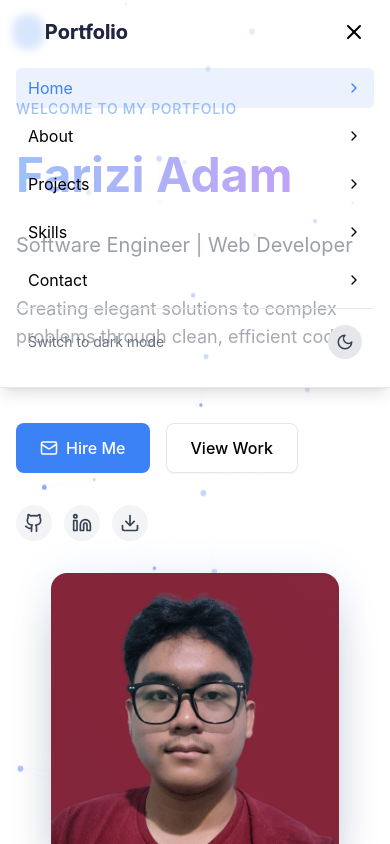
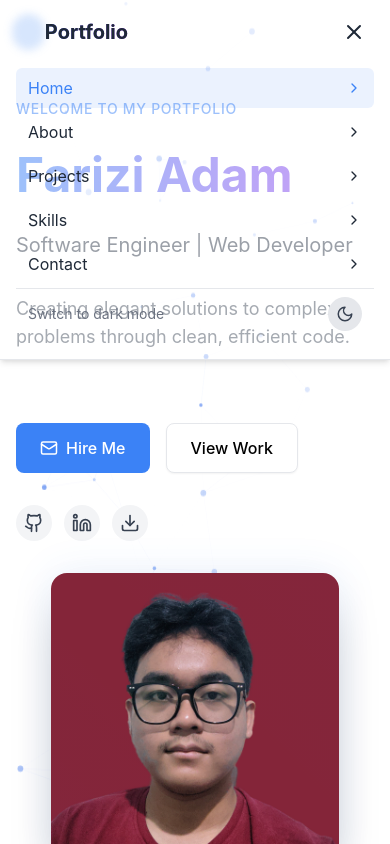
Before and after one commit to fariziadam11/FariziPortfolio, a React (Create React App) app: page / in a window 390 px wide. Both pictures are taken after a click on the button "Open menu". Shown: the top 844 px of the page. Built offline with nearby package versions, Linux system fonts and the light colour scheme.

Commit message:
fix navbar in mobile

```diff
--- a/src/components/Navbar.jsx
+++ b/src/components/Navbar.jsx
@@ -1,5 +1,5 @@
 import React, { useState, useEffect, useRef } from 'react';
-import { motion, AnimatePresence, useScroll, useTransform } from 'framer-motion';
+import { motion, AnimatePresence, useScroll } from 'framer-motion';
 import { useTheme } from '../context/ThemeContext';
 import { Sun, Moon, Menu, X, ChevronRight } from 'lucide-react';
 
@@ -8,37 +8,54 @@ const Navbar = () => {
   const [mobileMenuOpen, setMobileMenuOpen] = useState(false);
   const [isMobile, setIsMobile] = useState(false);
   const [activeSection, setActiveSection] = useState('home');
+  const [scrollProgress, setScrollProgress] = useState(0);
   const navRef = useRef(null);
 
-  // Scroll progress for transparency effect
+  // Use simpler scroll handling
   const { scrollY } = useScroll();
-  const navBackground = useTransform(
-    scrollY,
-    [0, 100],
-    [
-      darkMode ? 'rgba(17, 24, 39, 0.5)' : 'rgba(255, 255, 255, 0.5)',
-      darkMode ? 'rgba(17, 24, 39, 0.95)' : 'rgba(255, 255, 255, 0.95)'
-    ]
-  );
-  const navBlur = useTransform(
-    scrollY,
-    [0, 100],
-    ['blur(0px)', 'blur(10px)']
-  );
+
+  // Update scroll progress manually
+  useEffect(() => {
+    const unsubscribe = scrollY.on("change", (latest) => {
+      setScrollProgress(Math.min(latest / 100, 1));
+    });
+
+    return () => unsubscribe();
+  }, [scrollY]);
+
+  // Calculate background styles based on scroll progress
+  const getNavStyles = () => {
+    const bgOpacity = 0.5 + (scrollProgress * 0.45);
+    const blurAmount = scrollProgress * 10;
+
+    return {
+      backgroundColor: darkMode
+        ? `rgba(17, 24, 39, ${bgOpacity})`
+        : `rgba(255, 255, 255, ${bgOpacity})`,
+      backdropFilter: `blur(${blurAmount}px)`,
+      WebkitBackdropFilter: `blur(${blurAmount}px)`,
+      position: 'fixed',
+      width: '100%',
+      zIndex: 20,
+      borderBottomWidth: '1px',
+      borderBottomColor: darkMode ? 'rgb(31, 41, 55)' : 'rgb(229, 231, 235)',
+      boxShadow: '0 4px 6px -1px rgba(0, 0, 0, 0.1), 0 2px 4px -1px rgba(0, 0, 0, 0.06)'
+    };
+  };
 
   // Detect mobile view
   useEffect(() => {
     const checkMobile = () => {
-      setIsMobile(window.innerWidth < 768); // Tailwind's md breakpoint
+      setIsMobile(window.innerWidth < 768);
+
+      // Close mobile menu when switching to desktop view
+      if (window.innerWidth >= 768) {
+        setMobileMenuOpen(false);
+      }
     };
 
-    // Check initial load
     checkMobile();
-
-    // Add resize listener
     window.addEventListener('resize', checkMobile);
-
-    // Cleanup
     return () => window.removeEventListener('resize', checkMobile);
   }, []);
 
@@ -47,7 +64,7 @@ const Navbar = () => {
     const sections = ['home', 'about', 'projects', 'skills', 'contact'];
 
     const handleScroll = () => {
-      const scrollPosition = window.scrollY + 100; // Offset for better detection
+      const scrollPosition = window.scrollY + 100;
 
       for (const section of sections) {
         const element = document.getElementById(section);
@@ -69,16 +86,17 @@ const Navbar = () => {
   }, []);
 
   const handleNavigation = (e, targetId) => {
-    // Prevent default behavior
     e.preventDefault();
 
-    // Mobile-specific handling
-    if (isMobile) {
+    // For mobile, close menu first then navigate
+    if (isMobile && mobileMenuOpen) {
+      // Close menu immediately
       setMobileMenuOpen(false);
 
+      // Small delay to let menu close visually before scrolling
       setTimeout(() => {
         navigateToSection(targetId);
-      }, 300);
+      }, 100);
     } else {
       // Desktop - immediate navigation
       navigateToSection(targetId);
@@ -89,11 +107,10 @@ const Navbar = () => {
     const targetElement = document.getElementById(targetId);
 
     if (targetElement) {
-      targetElement.scrollIntoView({
-        behavior: 'smooth',
-        block: 'start'
-      });
+      // Update active section immediately
+      setActiveSection(targetId);
 
+      // Scroll to section
       window.scrollTo({
         top: targetElement.offsetTop,
         behavior: 'smooth'
@@ -116,7 +133,7 @@ const Navbar = () => {
     { href: '#contact', label: 'Contact', id: 'contact' }
   ];
 
-  // Variants for animations
+  // Simplified animations for desktop only
   const navItemVariants = {
     hidden: { opacity: 0, y: -10 },
     visible: (i) => ({
@@ -130,34 +147,24 @@ const Navbar = () => {
     })
   };
 
+  // Simplified mobile menu animation
   const mobileMenuVariants = {
     closed: {
       opacity: 0,
       height: 0,
       transition: {
-        duration: 0.3,
-        ease: "easeInOut",
-        staggerChildren: 0.05,
-        staggerDirection: -1,
-        when: "afterChildren"
+        duration: 0.2,
+        ease: "easeInOut"
       }
     },
     open: {
       opacity: 1,
       height: 'auto',
       transition: {
-        duration: 0.4,
-        ease: "easeInOut",
-        staggerChildren: 0.1,
-        delayChildren: 0.1,
-        when: "beforeChildren"
+        duration: 0.3,
+        ease: "easeInOut"
       }
     }
-  };
-
-  const mobileNavItemVariants = {
-    closed: { opacity: 0, x: -20 },
-    open: { opacity: 1, x: 0 }
   };
 
   return (
@@ -166,19 +173,13 @@ const Navbar = () => {
       initial={{ opacity: 0, y: -50 }}
       animate={{ opacity: 1, y: 0 }}
       transition={{ duration: 0.5 }}
-      style={{
-        backgroundColor: navBackground,
-        backdropFilter: navBlur,
-        WebkitBackdropFilter: navBlur
-      }}
-      className="fixed w-full z-20 border-b border-gray-200 dark:border-gray-800 shadow-lg"
+      style={getNavStyles()}
     >
       <div className="container mx-auto px-4 py-3">
         <div className="flex justify-between items-center">
-          <motion.a
+          {/* Logo */}
+          <a
             href="#home"
-            whileHover={{ scale: 1.05 }}
-            whileTap={{ scale: 0.95 }}
             className="text-xl font-bold bg-gradient-to-r from-blue-500 to-purple-600 bg-clip-text text-transparent"
             onClick={(e) => handleNavigation(e, 'home')}
           >
@@ -189,40 +190,21 @@ const Navbar = () => {
               </span>
               <span className="ml-1 text-gray-800 dark:text-white">Portfolio</span>
             </span>
-          </motion.a>
+          </a>
 
           {/* Mobile menu button */}
           <div className="md:hidden">
-            <motion.button
-              whileTap={{ scale: 0.9 }}
+            <button
               onClick={toggleMobileMenu}
-              className="p-2 rounded-md focus:outline-none"
+              className="p-2 rounded-md focus:outline-none text-gray-800 dark:text-gray-200"
               aria-label={mobileMenuOpen ? "Close menu" : "Open menu"}
             >
-              <AnimatePresence mode="wait">
               {mobileMenuOpen ? (
-                  <motion.div
-                    key="close"
-                    initial={{ rotate: -90, opacity: 0 }}
-                    animate={{ rotate: 0, opacity: 1 }}
-                    exit={{ rotate: 90, opacity: 0 }}
-                    transition={{ duration: 0.2 }}
-                  >
                 <X className="h-6 w-6" />
-                  </motion.div>
               ) : (
-                  <motion.div
-                    key="menu"
-                    initial={{ opacity: 0 }}
-                    animate={{ opacity: 1 }}
-                    exit={{ opacity: 0 }}
-                    transition={{ duration: 0.2 }}
-                  >
                 <Menu className="h-6 w-6" />
-                  </motion.div>
               )}
-              </AnimatePresence>
-            </motion.button>
+            </button>
           </div>
 
           {/* Desktop menu */}
@@ -261,34 +243,12 @@ const Navbar = () => {
               }`}
               aria-label={darkMode ? "Switch to light mode" : "Switch to dark mode"}
             >
-              <AnimatePresence mode="wait">
-                {darkMode ? (
-                  <motion.div
-                    key="sun"
-                    initial={{ rotate: -90, opacity: 0 }}
-                    animate={{ rotate: 0, opacity: 1 }}
-                    exit={{ rotate: 90, opacity: 0 }}
-                    transition={{ duration: 0.2 }}
-                  >
-                    <Sun size={20} />
-                  </motion.div>
-                ) : (
-                  <motion.div
-                    key="moon"
-                    initial={{ rotate: 90, opacity: 0 }}
-                    animate={{ rotate: 0, opacity: 1 }}
-                    exit={{ rotate: -90, opacity: 0 }}
-                    transition={{ duration: 0.2 }}
-                  >
-                    <Moon size={20} />
-                  </motion.div>
-                )}
-              </AnimatePresence>
+              {darkMode ? <Sun size={20} /> : <Moon size={20} />}
             </motion.button>
           </div>
         </div>
 
-        {/* Mobile menu */}
+        {/* Simplified Mobile menu */}
         <AnimatePresence>
           {mobileMenuOpen && (
             <motion.div
@@ -296,30 +256,31 @@ const Navbar = () => {
               initial="closed"
               animate="open"
               exit="closed"
-              className="md:hidden mt-2 py-2 space-y-2 overflow-hidden"
+              className="md:hidden mt-2 py-2 space-y-1 overflow-hidden"
             >
               {navLinks.map((link) => (
-                <motion.a
-                  key={link.id}
-                  variants={mobileNavItemVariants}
+                <div key={link.id}>
+                  <a
                     href={link.href}
                     onClick={(e) => handleNavigation(e, link.id)}
-                  className={`flex items-center justify-between px-3 py-2 rounded-md ${
+                    className={`block px-3 py-2 rounded-md ${
                       activeSection === link.id
                         ? 'bg-blue-500/10 text-blue-500 dark:text-blue-400'
-                      : 'hover:bg-gray-200 dark:hover:bg-gray-700'
+                        : 'text-gray-800 dark:text-gray-200 hover:bg-gray-200 dark:hover:bg-gray-700'
                     }`}
                   >
+                    <div className="flex items-center justify-between">
                       <span>{link.label}</span>
                       <ChevronRight size={16} className={activeSection === link.id ? 'text-blue-500 dark:text-blue-400' : ''} />
-                </motion.a>
+                    </div>
+                  </a>
+                </div>
               ))}
-              <div className="px-3 py-2 flex justify-between items-center border-t border-gray-200 dark:border-gray-700 mt-4 pt-4">
+              <div className="px-3 py-2 flex justify-between items-center border-t border-gray-200 dark:border-gray-700 mt-2 pt-2">
                 <span className="text-sm text-gray-500 dark:text-gray-400">
                   {darkMode ? 'Switch to light mode' : 'Switch to dark mode'}
                 </span>
-                <motion.button
-                  whileTap={{ scale: 0.9 }}
+                <button
                   onClick={toggleDarkMode}
                   className={`p-2 rounded-full ${
                     darkMode
@@ -328,7 +289,7 @@ const Navbar = () => {
                   }`}
                 >
                   {darkMode ? <Sun size={18} /> : <Moon size={18} />}
-                </motion.button>
+                </button>
               </div>
             </motion.div>
           )}
--- a/src/hooks/useForm.js
+++ b/src/hooks/useForm.js
@@ -68,7 +68,7 @@ export const useForm = (initialState) => {
     try {
       const result = await emailjs.send(
         'service_knjl3vk',
-        'template_48jzft2',
+        'template_izz2jem',
         {
           from_name: values.name,
           from_email: values.email,
```
Lines whose indentation alone changed are shown as unchanged.
